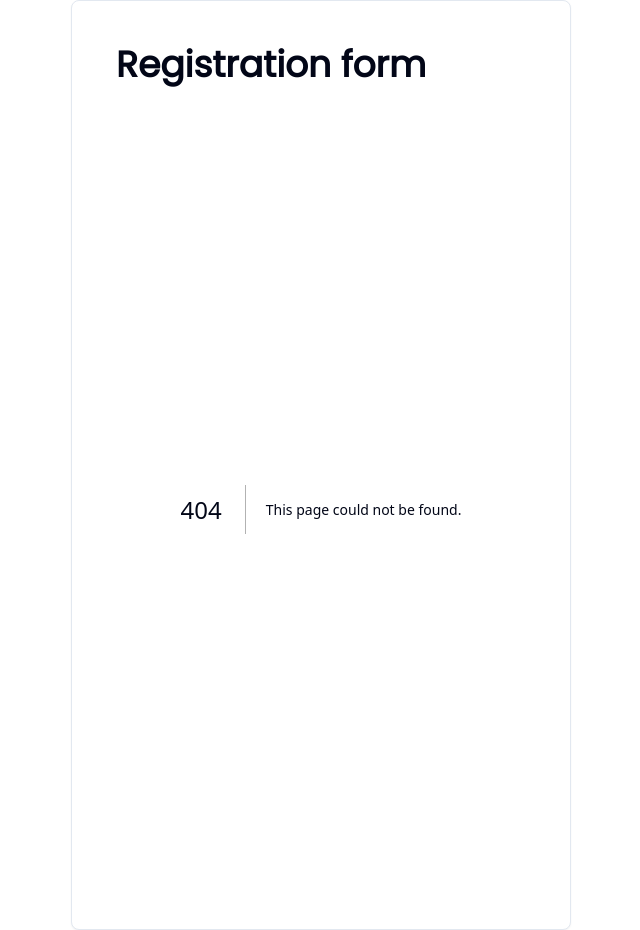
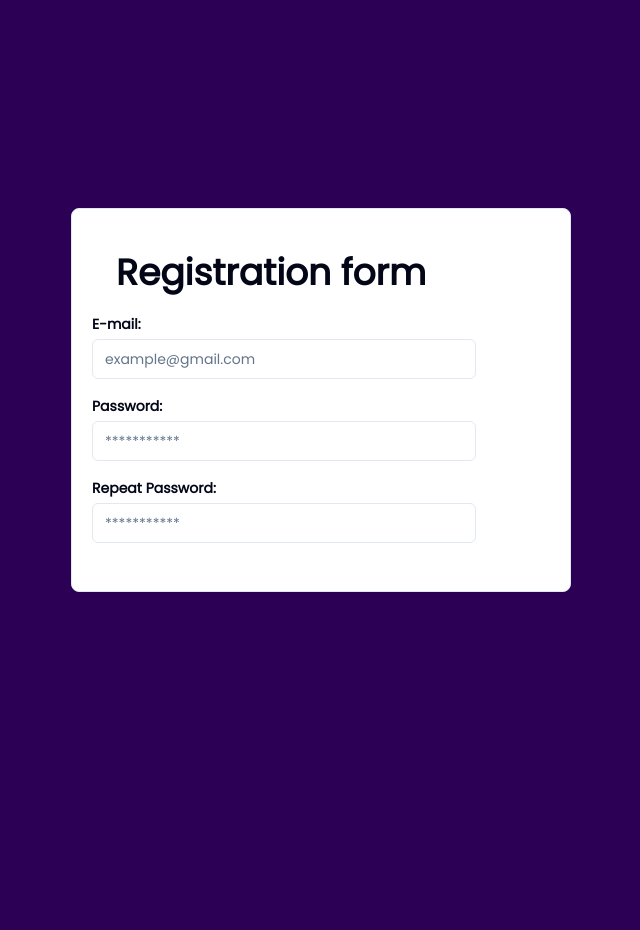
Before and after one commit to Medvezo/Beep-Form, a Next.js app: page /step-2 in a window 1280 px wide. Before the commit this address had no page. Shown: the whole page, without its empty margins (319-959 px from the left). After the commit the page ends 800 px from the top, so only its background shows below. Built offline with nearby package versions, Linux system fonts and the light colour scheme.

Commit message:
feat: add basic step-2 page.tsx

```diff
--- /dev/null
+++ b/src/app/step-2/page.tsx
@@ -0,0 +1,29 @@
+import { Input } from "@/components/ui/input";
+import { Label } from "@/components/ui/label";
+
+export default function page() {
+	return (
+		<form className="space-y-5">
+			<div className="flex flex-col w-full max-w-sm items-start justify-center gap-2">
+				<Label htmlFor="email" className="font-bold">
+					E-mail:
+				</Label>
+				<Input type="email" id="email" placeholder="example@gmail.com" />
+			</div>
+
+			<div className="flex flex-col w-full max-w-sm items-start justify-center gap-2">
+				<Label htmlFor="password" className="font-bold">
+					Password:
+				</Label>
+				<Input type="password" id="password" placeholder="***********" />
+			</div>
+
+			<div className="flex flex-col w-full max-w-sm items-start justify-center gap-2">
+				<Label htmlFor="repeat-password" className="font-bold">
+					Repeat Password:
+				</Label>
+				<Input type="password" id="repeat-password" placeholder="***********" />
+			</div>
+		</form>
+	);
+}
```
